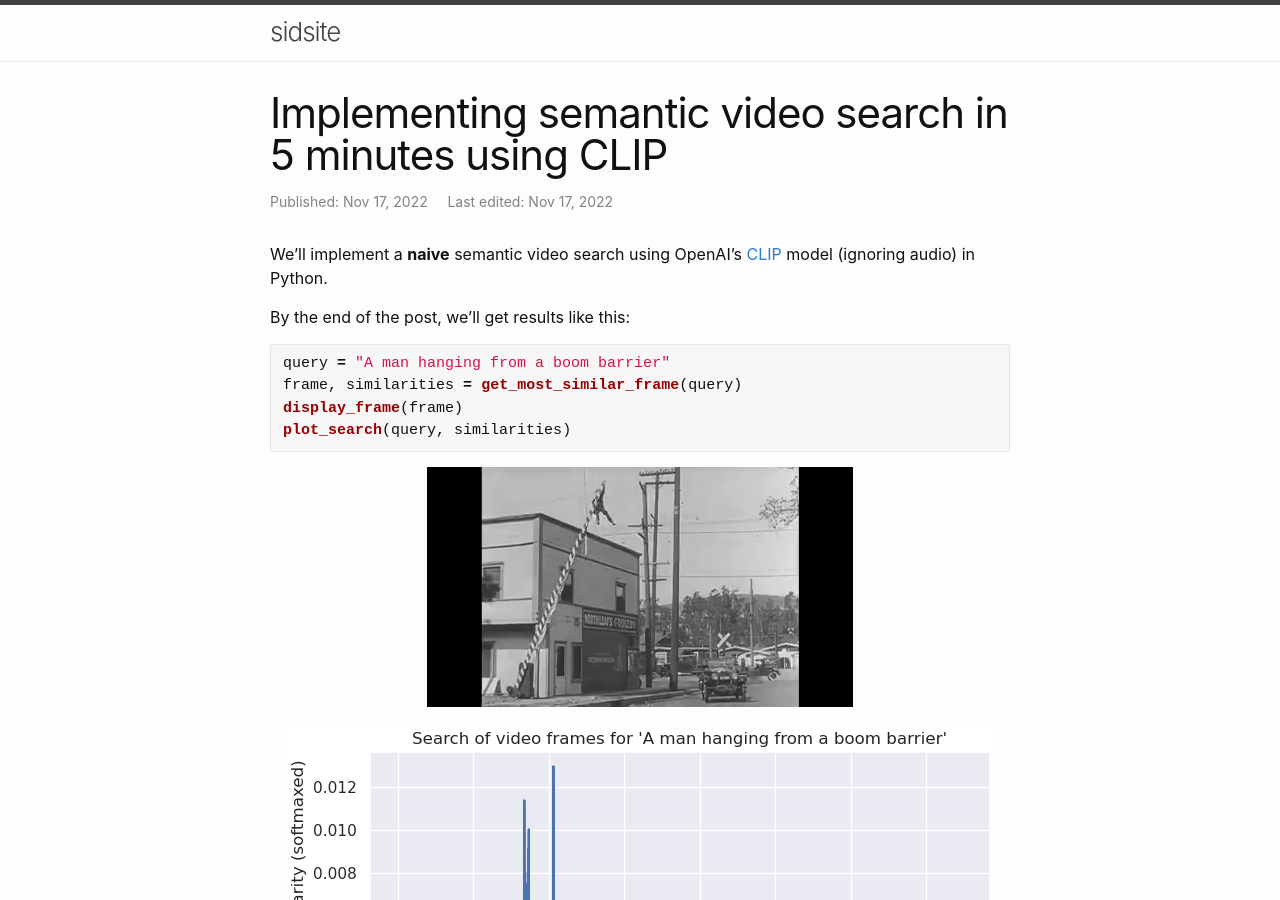
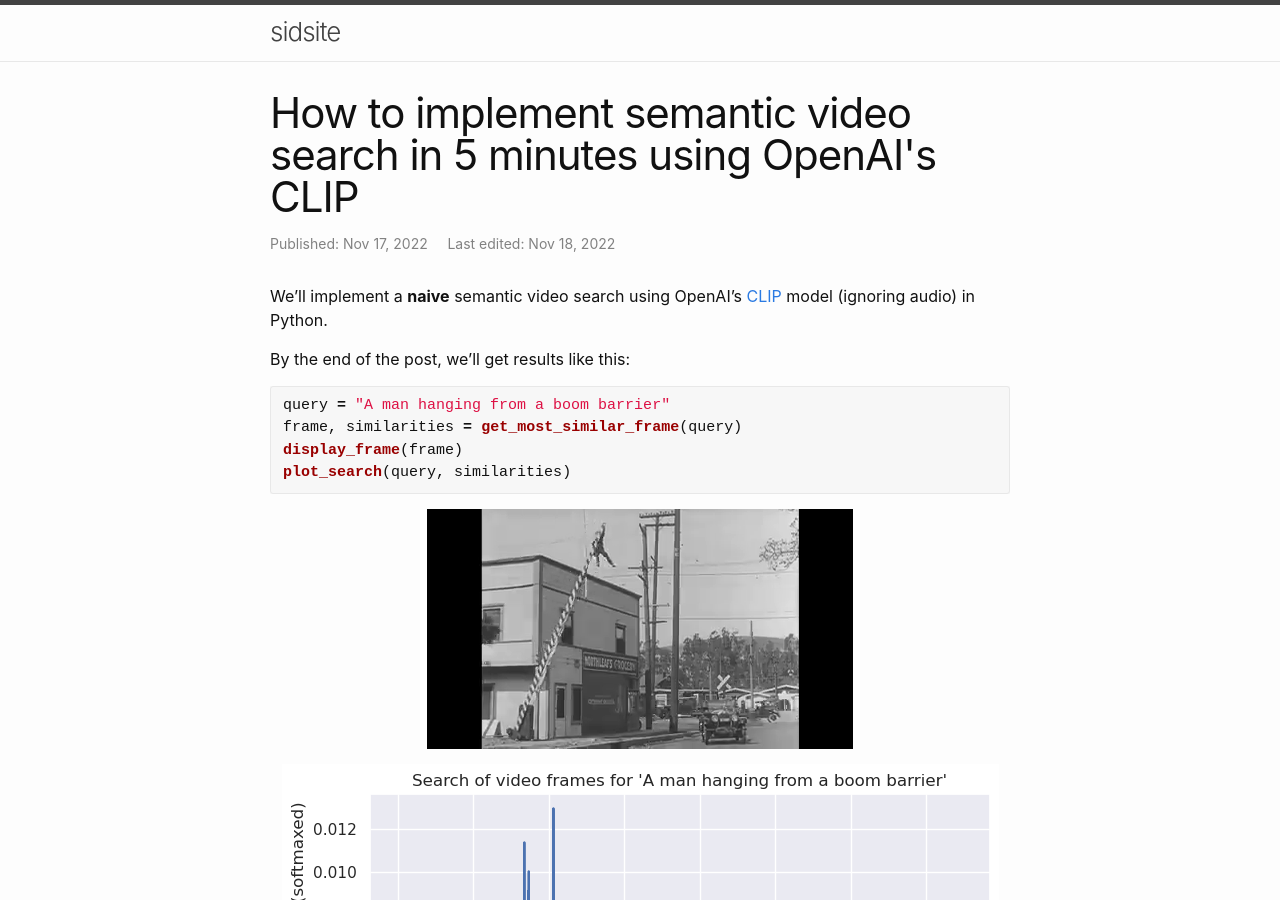
Before and after one commit to sradc/sradc.github.io, a Jekyll site: the page built from _posts/2022-11-17-semantic-video-search.md, in a window 1280 px wide and 900 px high. Built offline with Jekyll 4.4.1, drawn with Linux system fonts in a browser that asks for light colours; comment, search, counter and statistics services are not loaded.

Commit message:
update semantic search title and date edited

```diff
--- a/_posts/2022-11-17-semantic-video-search.md
+++ b/_posts/2022-11-17-semantic-video-search.md
@@ -1,8 +1,8 @@
 ---
 layout: post
-title:  "Implementing semantic video search in 5 minutes using CLIP"
+title:  "How to implement semantic video search in 5 minutes using OpenAI's CLIP"
 date:   2022-11-17 00:00:00 +0000
-date_edited: 2022-11-17 00:00:00 +0000
+date_edited: 2022-11-18 00:00:00 +0000
 categories:
 comments: true
 nolink: false
```
